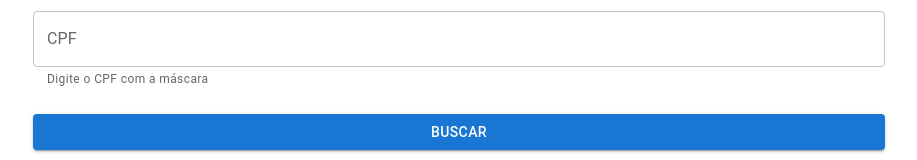
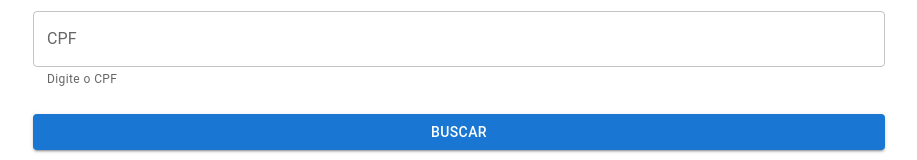
Before and after one commit to lrafaelz/FrontClientServer-multithread, a React (Vite) app: page / in a window 1280 px wide. Both pictures are taken after a click on the label "Por CPF". Shown: the part 244-404 px from the top of the page, without its empty margins (181-1098 px from the left). Built offline with nearby package versions, Linux system fonts and the light colour scheme.

Commit message:
Update helper text in search input field

```diff
--- a/src/App.tsx
+++ b/src/App.tsx
@@ -181,7 +181,7 @@ function App() {
                 value={searchTerm}
                 onValueChange={(values) => setSearchTerm(values.value)}
                 onKeyPress={handleKeyPress}
-                helperText="Digite o CPF com a máscara"
+                helperText="Digite o CPF"
               />
             ) : (
               <TextField
```
